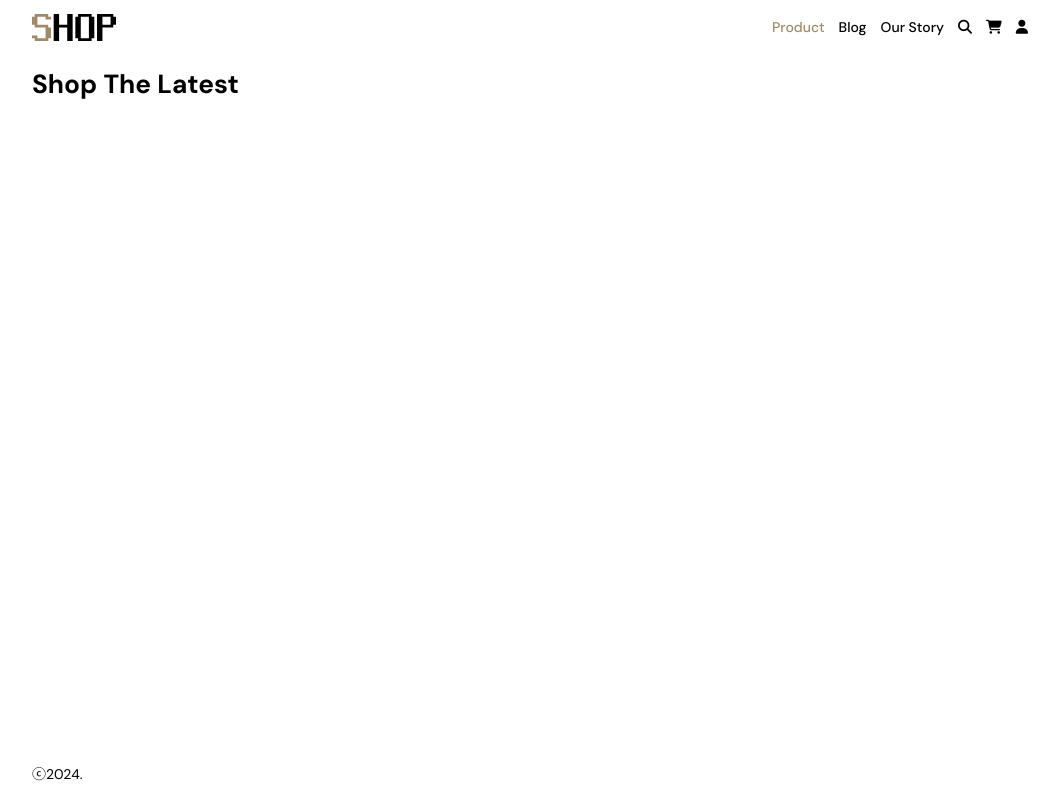
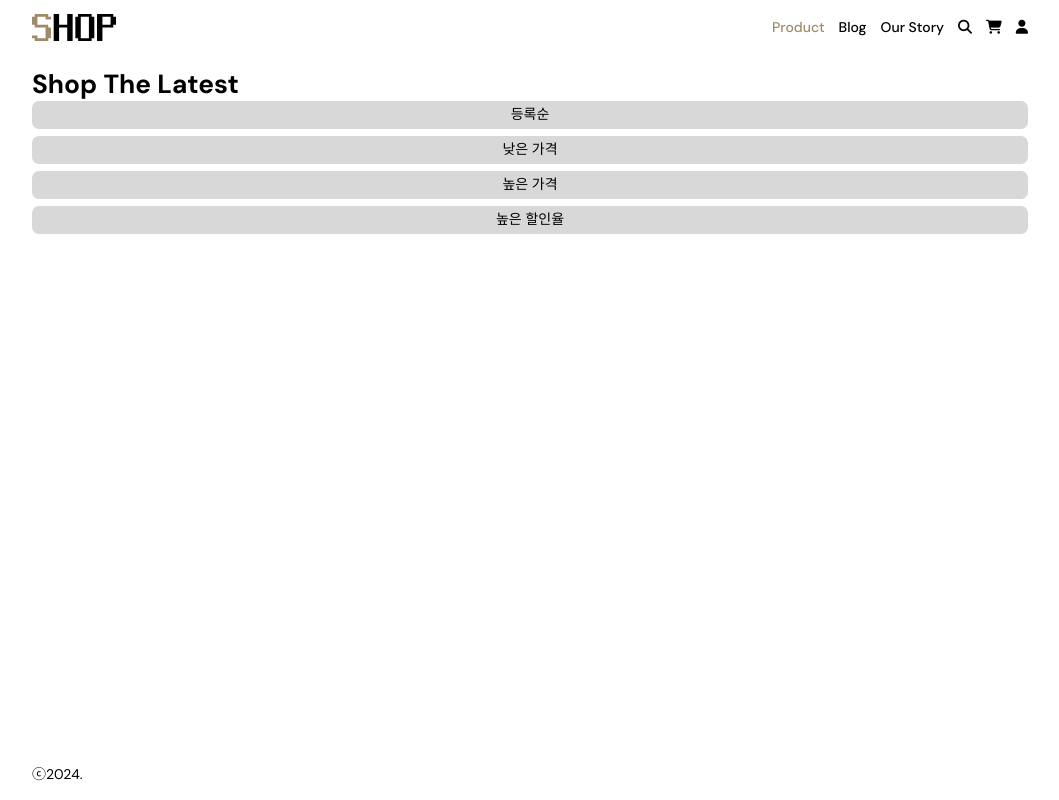
Before and after one commit to ppyom/shopping-mall, a React (Vite) app: page /product in a window 1280 px wide. Shown: the whole page, without its empty margins (110-1169 px from the left). Built offline with nearby package versions, Linux system fonts and the light colour scheme.

Commit message:
feat: Filter 구현

```diff
--- /dev/null
+++ b/src/components/Filter/Filter.module.css
@@ -0,0 +1,9 @@
+.filter {
+  @apply flex flex-col gap-2;
+}
+.filter button {
+  @apply bg-neutral-gray rounded-lg py-1;
+}
+.filter button.active {
+  @apply bg-main-accent;
+}
--- a/src/components/Filter/Filter.tsx
+++ b/src/components/Filter/Filter.tsx
@@ -1,9 +1,33 @@
-const Filter = () => {
+import styles from './Filter.module.css';
+
+interface Props {
+  current: FilterValue | null;
+  update: (filter: FilterValue | null) => void;
+}
+
+const filterList = [
+  { title: '등록순', value: 'created' },
+  { title: '낮은 가격', value: 'price' },
+  { title: '높은 가격', value: '-price' },
+  { title: '높은 할인율', value: '-discount' },
+] as const;
+type FilterValue = (typeof filterList)[number]['value'];
+
+const Filter = ({ current, update }: Props) => {
   return (
-    <nav>
-      <button></button>
+    <nav className={styles.filter}>
+      {filterList.map((filter) => (
+        <button
+          key={`filter_${filter.value}`}
+          className={`${current === filter.value ? styles.active : ''}`}
+          onClick={() => update(current === filter.value ? null : filter.value)}
+        >
+          {filter.title}
+        </button>
+      ))}
     </nav>
   );
 };
 
 export default Filter;
+export type { FilterValue };
--- a/src/pages/ProductPage/ProductPage.tsx
+++ b/src/pages/ProductPage/ProductPage.tsx
@@ -1,12 +1,19 @@
+import { useState } from 'react';
 import PageLayout from '../../components/layouts/PageLayout/PageLayout.tsx';
-import Filter from '../../components/Filter/Filter.tsx';
+import Filter, { type FilterValue } from '../../components/Filter/Filter.tsx';
 import Products from '../../components/Products/Products.tsx';
 
 const ProductPage = () => {
+  const [filter, setFilter] = useState<FilterValue | null>(null);
+
+  const handleUpdateFilter = (filter: FilterValue | null) => {
+    setFilter(filter);
+  };
+
   return (
     <PageLayout>
       <h2>Shop The Latest</h2>
-      <Filter />
+      <Filter current={filter} update={handleUpdateFilter} />
       <Products products={[]} />
     </PageLayout>
   );
```
